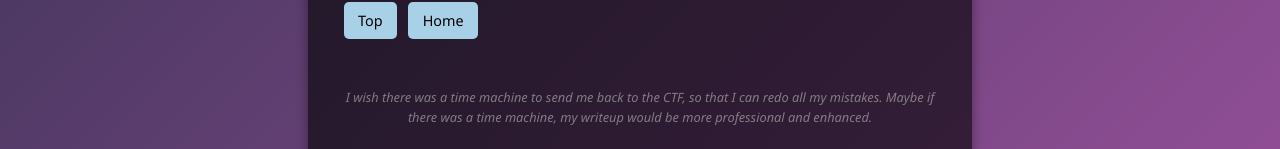
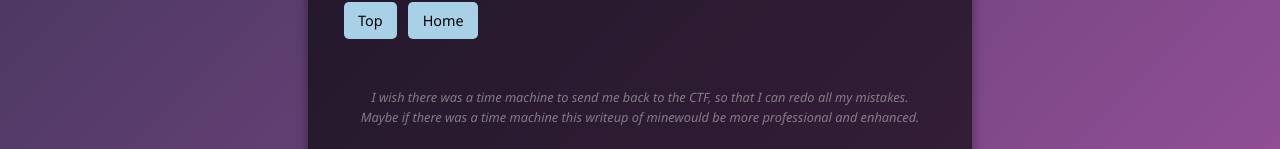
Before and after one commit to codestube/codestube.github.io, a plain HTML site: page index.html in a window 1280 px wide. Shown: the part 740-889 px from the top of the page. Drawn offline with Linux system fonts and the light colour scheme.

Commit message:
updated text
alright final edit, this should be enough.

```diff
--- a/index.html
+++ b/index.html
@@ -72,7 +72,7 @@
         </div>
 
         <div class="thoughts">
-            I wish there was a time machine to send me back to the CTF, so that I can redo all my mistakes. Maybe if there was a time machine, my writeup would be more professional and enhanced.
+            I wish there was a time machine to send me back to the CTF, so that I can redo all my mistakes.<br>Maybe if there was a time machine this writeup of minewould be more professional and enhanced.
         </div>
     </div>
 </body>
```
